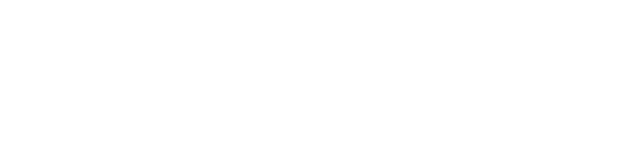
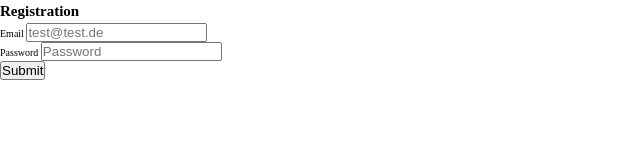
Before and after one commit to DownTheMatrix/form-validation-challenge, a website: page index.html in a window 1280 px wide. Shown: the whole page, without its empty margins (0-640 px from the left). Drawn offline with Linux system fonts and the light colour scheme; a web font is replaced by a local one.

Commit message:
Add basic markup for header and form components.

```diff
--- a/index.html
+++ b/index.html
@@ -4,10 +4,45 @@
     <meta charset="UTF-8" />
     <meta http-equiv="X-UA-Compatible" content="IE=edge" />
     <meta name="viewport" content="width=device-width, initial-scale=1.0" />
+    <link href="http://fonts.cdnfonts.com/css/arial-mt-std" rel="stylesheet" />
     <title>Project A - Frontend Coding Challenge</title>
     <link rel="stylesheet" href="css/style.css" />
   </head>
   <body>
 
+    <!-- Header -->
+    <header class="header">
+      <h2 class="header__title">Registration</h2>
+    </header>
+
+    <!-- Form -->
+    <div class="container">
+      <form action="#" class="form">
+        <div class="form__group">
+          <label for="email">Email</label>
+          <input
+            type="email"
+            name="email"
+            id="email"
+            placeholder="test@test.de"
+            required
+          />
+        </div>
+        <div class="form__group">
+          <label for="email">Password</label>
+          <input
+            type="password"
+            name="password"
+            id="password"
+            placeholder="Password"
+            required
+          />
+        </div>
+        <div class="form__feedback"></div>
+        <button class="form__submit" type="submit">Submit</button>
+      </form>
+    </div>
+
+    <script src="js/main.js"></script>
   </body>
 </html>
```
